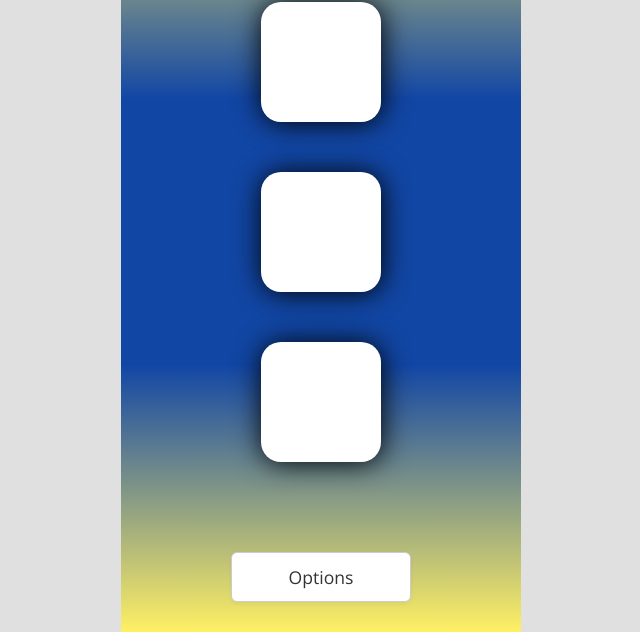
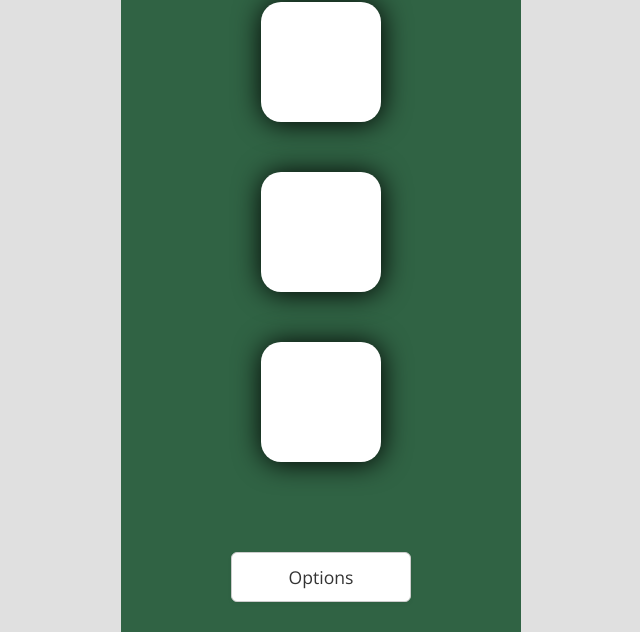
Before and after one commit to treadly55/paws-and-claws, a website built with Vite: page index.html in a window 1280 px wide. Shown: the part 168-800 px from the top of the page, without its empty margins (319-959 px from the left). Built offline with nearby package versions, Linux system fonts and the light colour scheme; files whose address does not match are found by name.

Commit message:
fixed ugly start screen

```diff
--- a/src/style.css
+++ b/src/style.css
@@ -324,7 +324,7 @@ body.transitions-ready #inner-button {
   inset: 0;
   box-sizing: border-box;
   z-index: 200;
-  background-color: #0b5f2b;
+  background-color: #306344;
   padding: 30px; /* Padding for inner content if needed */
   /* Flexbox for Centering the MAIN BUTTON GROUP (squares) */
   display: flex;
@@ -334,13 +334,14 @@ body.transitions-ready #inner-button {
   /* Align centers the non-absolute items horizontally */
   align-items: center;
   gap: 50px; /* Space BETWEEN the square buttons */
-  background-image: linear-gradient(
+
+  /* background-image: linear-gradient(
   to bottom,
-  rgba(255, 240, 100, 1),
-  rgba(18, 69, 171, 0.95),
-  rgba(18, 69, 171, 0.95),
-  rgb(255, 240, 100, 1)
-), url('../images/bg-repeat-1.png');
+  rgba(255, 240, 100, 0.5),
+  rgba(0, 0, 0, 0.5),
+  rgba(5, 5, 5, 0.5),
+  rgb(255, 240, 100, 0.5)
+), url('../images/bg-repeat-1.png'); */
 }
 
 
```
